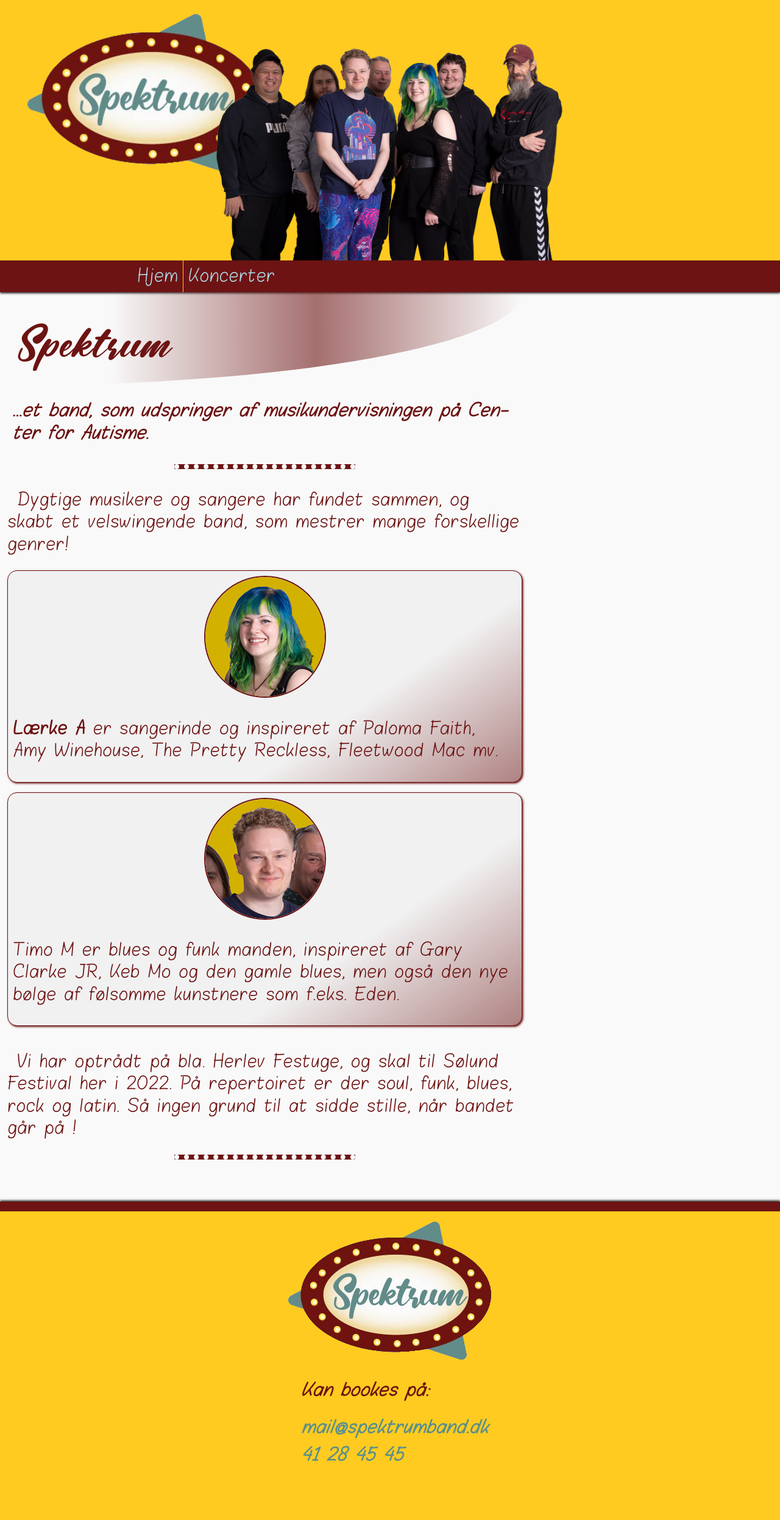
After one commit to center-for-autisme/spektrumband.dk, a PHP site: page /index.php in a window 1280 px wide. The commit adds this page. Shown: the whole page at 61% size. Run offline with PHP 8.4, Linux system fonts and the light colour scheme.

Commit message:
Changed to PHP, header.php and footer.php

```diff
--- /dev/null
+++ b/footer.php
@@ -0,0 +1,11 @@
+<footer>
+    <img src="assets/images/Spektrumband.png" alt="Spektrum band logo">
+    <address>
+        <p>Kan bookes på:</p>
+        <ul>
+            <li><a href="mailto:mail@spektrumband.dk">mail@spektrumband.dk</a>
+            </li>
+            <li><a href="tel:41284545">41 28 45 45</a></li>
+        </ul>
+    </address>
+</footer>
--- /dev/null
+++ b/header.php
@@ -0,0 +1,28 @@
+<!doctype html>
+<html lang="da">
+
+<head>
+    <meta charset="utf-8" />
+    <meta name="viewport" content="width=device-width, initial-scale=1.0">
+
+    <link rel="stylesheet" type="text/css" href="stylesheets/main.css">
+
+    <title><?php echo $title;?></title>
+</head>
+
+<body>
+    <header>
+        <div id="band-image" class="resp-image">
+            <img src="assets/images/band01-transp.png" alt="Spektrum, band medlemmer">
+        </div>
+        <nav>
+            <ul>
+                <li>
+                    <a href="index.php">Hjem</a>
+                </li>
+                <li>
+                    <a href="koncerter.php">Koncerter</a>
+                </li>
+            </ul>
+        </nav>
+    </header>
--- /dev/null
+++ b/index.php
@@ -0,0 +1,44 @@
+<?php $title = 'Spektrum Band';
+include 'header.php'; ?>
+    <div id="wrapper">
+        <article>
+            <h1>
+                <span>S</span>pektrum
+            </h1>
+            <blockquote><b>...et band, som udspringer af musikundervisningen på Center for
+                    Autisme.
+                </b></blockquote>
+            <hr>
+            <p>
+                Dygtige musikere og sangere har fundet sammen, og skabt et velswingende band,
+                som mestrer mange forskellige genrer!
+            </p>
+            <div class="cards" href="assets/fonts/blokletterspotlood_potlood_macroman/Blokletters-Potlood-webfont.woff">
+                <div class="card musiker"><img src="assets/images/laerke.png" alt="Forsanger Lærke">
+                    <p><b>Lærke A</b> er sangerinde og inspireret
+                        af
+                        Paloma
+                        Faith, Amy Winehouse, The
+                        Pretty Reckless, Fleetwood Mac mv.</p>
+                </div>
+                <div class="card musiker">
+                    <img src="assets/images/timo.png" alt="Forsanger Timo">
+                    <p>Timo M er blues og funk manden,
+                        inspireret af Gary
+                        Clarke JR, Keb Mo og den
+                        gamle blues, men også den nye bølge af følsomme kunstnere som f.eks. Eden.</p>
+                </div>
+            </div>
+            <p>
+                Vi har optrådt på bla. Herlev Festuge, og skal til Sølund Festival her i 2022.
+                På repertoiret er der soul, funk, blues, rock og latin. Så ingen grund til at
+                sidde stille, når bandet går på !
+            </p>
+            <hr>
+            <br>
+        </article>
+    </div>
+<?php include 'footer.php'; ?>
+</body>
+
+</html>
--- a/stylesheets/base/_typography.scss
+++ b/stylesheets/base/_typography.scss
@@ -120,6 +120,7 @@ li li {
 /*--- QUOTES ---*/
 blockquote {
   padding: 0.5rem;
+  margin: 0;
   margin-bottom: 1.5rem;
   font-style: italic;
 }
--- a/stylesheets/main.css
+++ b/stylesheets/main.css
@@ -539,6 +539,7 @@ li li {
 /*--- QUOTES ---*/
 blockquote {
   padding: 0.5rem;
+  margin: 0;
   margin-bottom: 1.5rem;
   font-style: italic;
 }
```
Also changed, not shown: koncerter.html (deleted, +0 -65 lines), koncerter.php (added, +29 -0 lines), 1 other file.
